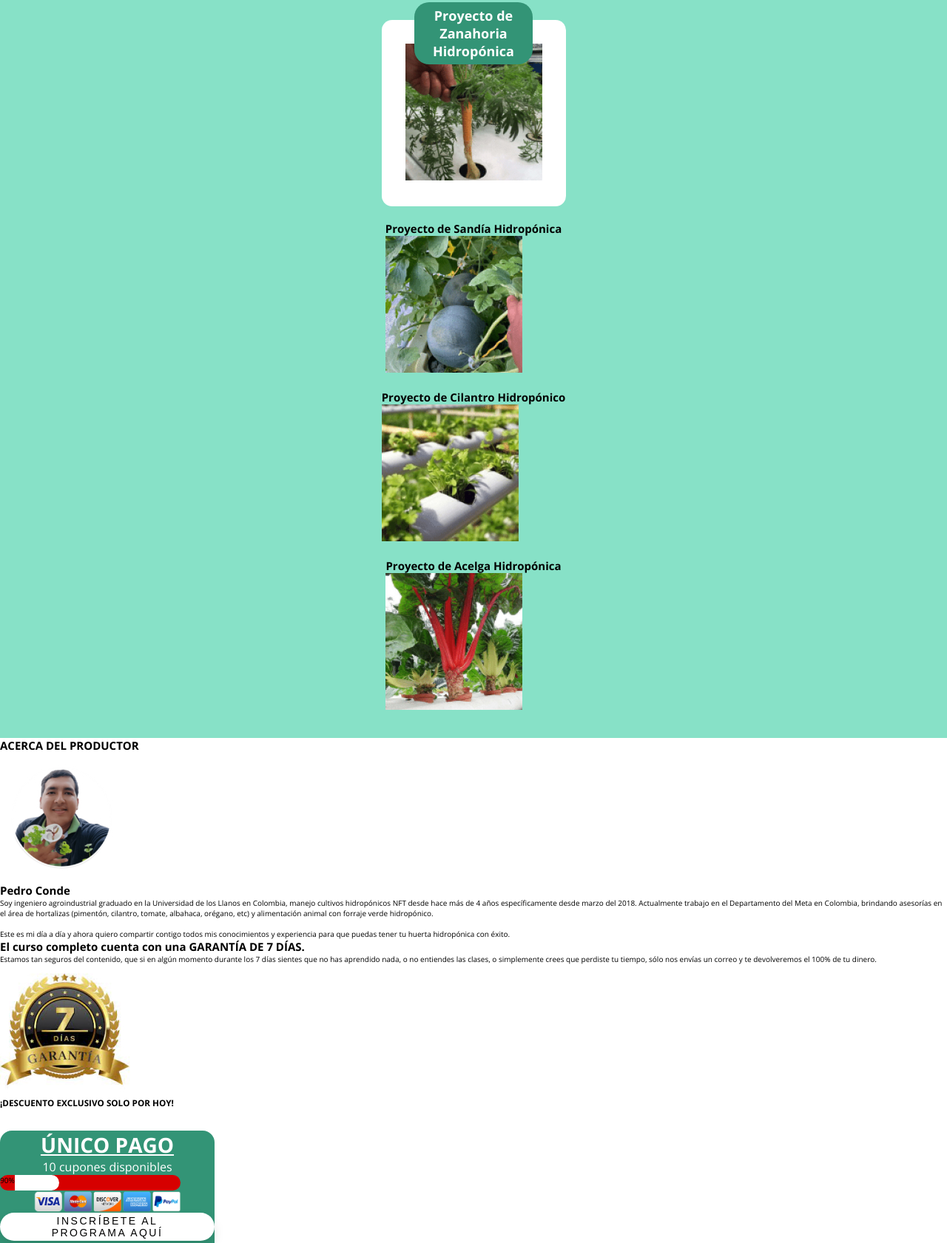
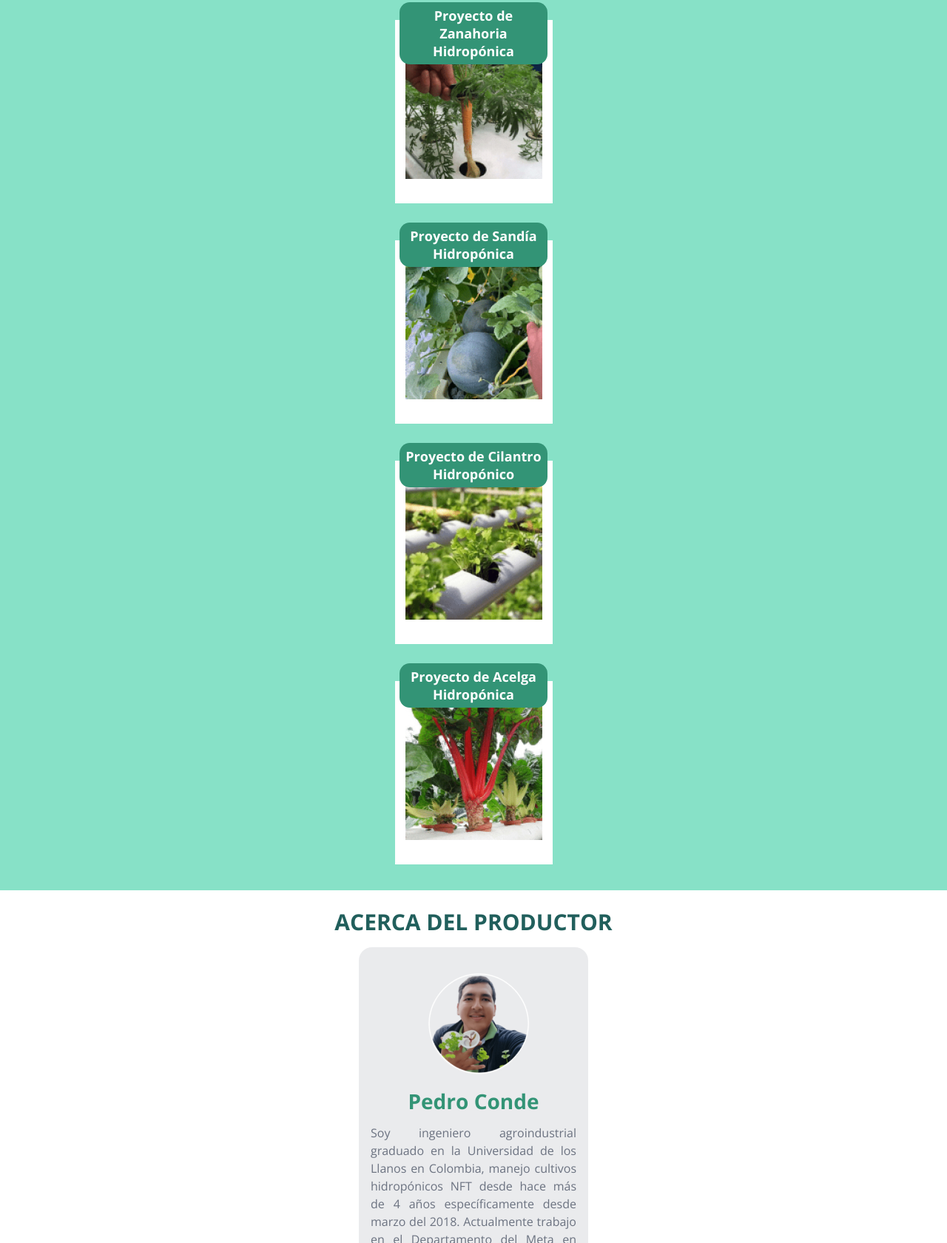
Before and after one commit to MiguelT18/curso-hidroponia-hotmart, a plain HTML site: page public/index.html in a window 1280 px wide. Shown: the part 8032-9713 px from the top of the page at 74% size. Drawn offline with nearby package versions, Linux system fonts and the light colour scheme.

Commit message:
landingPage-crashing v1.5

```diff
--- a/css/main.css
+++ b/css/main.css
@@ -1349,7 +1349,7 @@ body {
 .results-container {
   display: grid;
   justify-items: center;
-  gap: 20px;
+  gap: 50px;
   padding-bottom: 35px;
 }
 
@@ -1358,18 +1358,137 @@ body {
   display: grid;
   background-color: var(--just-white);
   justify-items: center;
-  padding: 32px;
-  border-radius: 14px;
+  padding: 30px 14px;
   position: relative;
 }
 .container1-title {
   background-color: var(--warm-green);
   position: absolute;
   text-align: center;
-  width: 160px;
+  width: 200px;
   padding: 6px;
-  border-radius: 20px;
+  border-radius: 14px;
   top: -24px;
   color: var(--just-white);
   font-size: 1.2rem;
 }
+
+/* container #2 */
+.container2 {
+  display: grid;
+  background-color: var(--just-white);
+  justify-items: center;
+  padding: 30px 14px;
+  position: relative;
+}
+.container2-title {
+  background-color: var(--warm-green);
+  position: absolute;
+  text-align: center;
+  width: 200px;
+  padding: 6px;
+  border-radius: 14px;
+  top: -24px;
+  color: var(--just-white);
+  font-size: 1.2rem;
+}
+
+/* container #3 */
+.container3 {
+  display: grid;
+  background-color: var(--just-white);
+  justify-items: center;
+  padding: 30px 14px;
+  position: relative;
+}
+.container3-title {
+  background-color: var(--warm-green);
+  position: absolute;
+  text-align: center;
+  width: 200px;
+  padding: 6px;
+  border-radius: 14px;
+  top: -24px;
+  color: var(--just-white);
+  font-size: 1.2rem;
+}
+
+/* container #4 */
+.container4 {
+  display: grid;
+  background-color: var(--just-white);
+  justify-items: center;
+  padding: 30px 14px;
+  position: relative;
+}
+.container4-title {
+  background-color: var(--warm-green);
+  position: absolute;
+  text-align: center;
+  width: 200px;
+  padding: 6px;
+  border-radius: 14px;
+  top: -24px;
+  color: var(--just-white);
+  font-size: 1.2rem;
+}
+
+/* main-section7 styles */
+
+.main-section7 {
+  display: grid;
+  justify-items: center;
+  margin-bottom: 60px;
+}
+.main-section7 h1 {
+  text-align: center;
+  font-size: 3rem;
+  margin: 22px 0 14px;
+  color: var(--dark-green);
+}
+.aboutProducer {
+  display: grid;
+  justify-items: center;
+  width: 310px;
+  background-color: var(--just-grey);
+  padding: 16px;
+  border-radius: 18px;
+}
+.aboutProducer img {
+  margin-left: 20px;
+}
+.aboutProducer h2 {
+  font-size: 2.8rem;
+  font-weight: bold;
+  margin-bottom: 12px;
+  color: var(--warm-green);
+}
+.aboutProducer p {
+  text-align: justify;
+  font-size: 1.6rem;
+  font-weight: 300;
+  color: var(--gray-txt);
+  line-height: 150%;
+}
+.guarantee {
+  margin: 20px 20px;
+  display: grid;
+  justify-items: center;
+}
+.guarantee h2 {
+  font-size: 2.2rem;
+  color: var(--soft-green);
+}
+.guarantee p {
+  text-align: justify;
+  font-size: 1.6rem;
+  font-weight: 300;
+  color: var(--gray-txt);
+  margin-top: 11px;
+}
+.main-section7 h3 {
+  font-size: 3rem;
+  color: var(--dark-green);
+}
+
+/* footer style */
--- a/public/index.html
+++ b/public/index.html
@@ -562,7 +562,7 @@
           </div>
 
           <div class="container2">
-            <div class="container-title">
+            <div class="container2-title">
               <h2>Proyecto de Sandía Hidropónica</h2>
             </div>
             <div class="container-image">
@@ -574,7 +574,7 @@
           </div>
 
           <div class="container3">
-            <div class="container-title">
+            <div class="container3-title">
               <h2>Proyecto de Cilantro Hidropónico</h2>
             </div>
             <div class="container-image">
@@ -586,7 +586,7 @@
           </div>
 
           <div class="container4">
-            <div class="container-title">
+            <div class="container4-title">
               <h2>Proyecto de Acelga Hidropónica</h2>
             </div>
             <div class="container-image">
@@ -602,7 +602,7 @@
       <section class="main-section7">
         <h1>ACERCA DEL PRODUCTOR</h1>
         <div class="aboutProducer">
-          <img src="/assets/images/produceImg.jpg" alt="foto del productor" />
+          <img src="/assets/images/producerPic.png" alt="foto del productor" />
           <h2>Pedro Conde</h2>
           <p>
             Soy ingeniero agroindustrial graduado en la Universidad de los
@@ -616,6 +616,7 @@
             hidropónica con éxito.
           </p>
         </div>
+
         <article class="guarantee">
           <h2>El curso completo cuenta con una GARANTÍA DE 7 DÍAS.</h2>
           <p>
@@ -626,23 +627,28 @@
           </p>
           <img src="/assets/images/guarantee.jpg" alt="garantía de 7 días" />
         </article>
+
         <h3>¡DESCUENTO EXCLUSIVO SOLO POR HOY!</h3>
+
         <div class="onePay">
           <h2>ÚNICO PAGO</h2>
           <p>10 cupones disponibles</p>
-          <div class="coupons-percentBar">90%</div>
+          <div class="coupons-container">
+            <div class="coupons-percentBar">
+              <p>90%</p>
+            </div>
             <img
             src="/assets/images/payment-methods.png"
             alt="metodos de pago"
             class="paymentMethods-img"
             />
-          <button class="main-button" type="button">
+          </div>
+
+          <button class="main-button" id="onePay-mainButton" type="button">
             Inscríbete al programa aquí
           </button>
         </div>
       </section>
-
-      <section class="main-section8"></section>
     </main>
 
     <footer>
@@ -653,7 +659,7 @@
         <div class="mySign">
           <h1>Hecho con amor ❤</h1>
           <h2>Miguel Terán</h2>
-        <p>Miguel Terán 2022 Copyright &#169 Todos los derechos reservados.</p>
+          <p>Miguel Terán 2022 Copyright &#169 Todos los derechos     reservados.</p>
         </div>
     </footer>
 
```
Also changed, not shown: assets/images/produceImg.jpg (deleted), assets/images/producerPic.png (added). Lines whose indentation alone changed are shown as unchanged.
